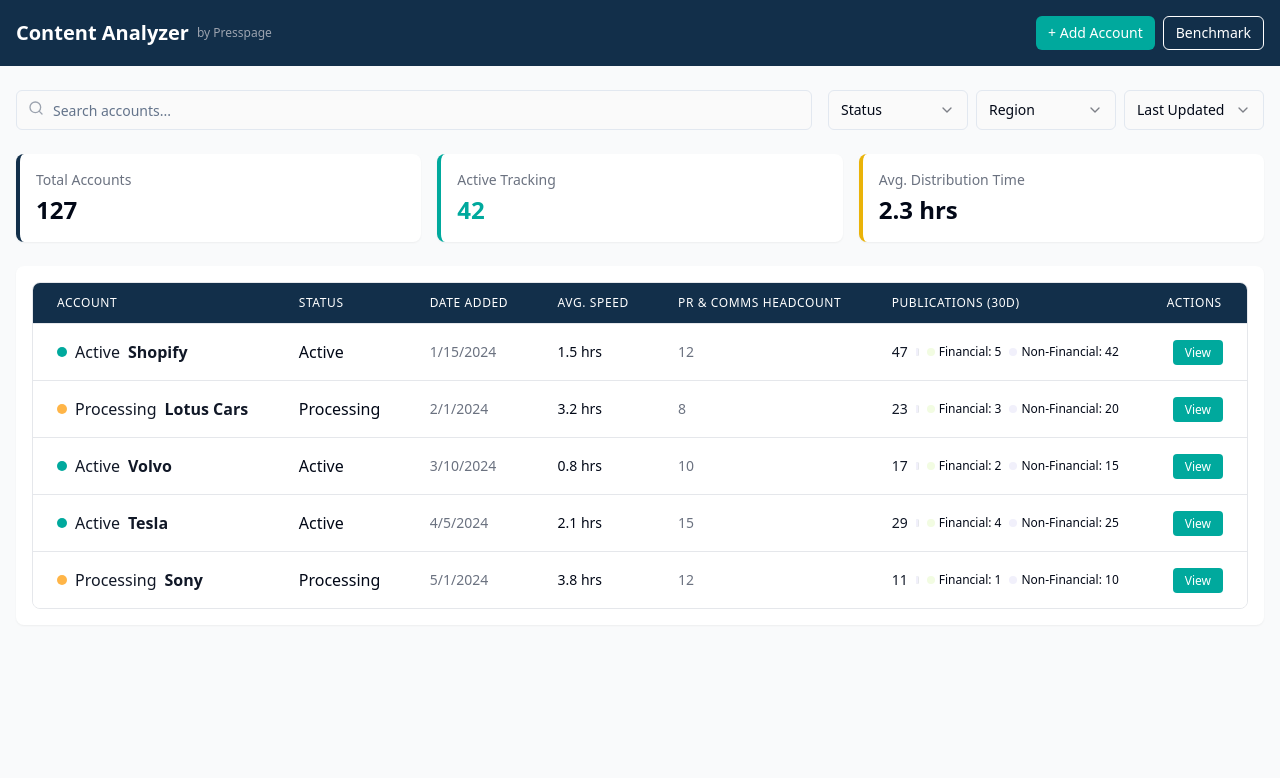
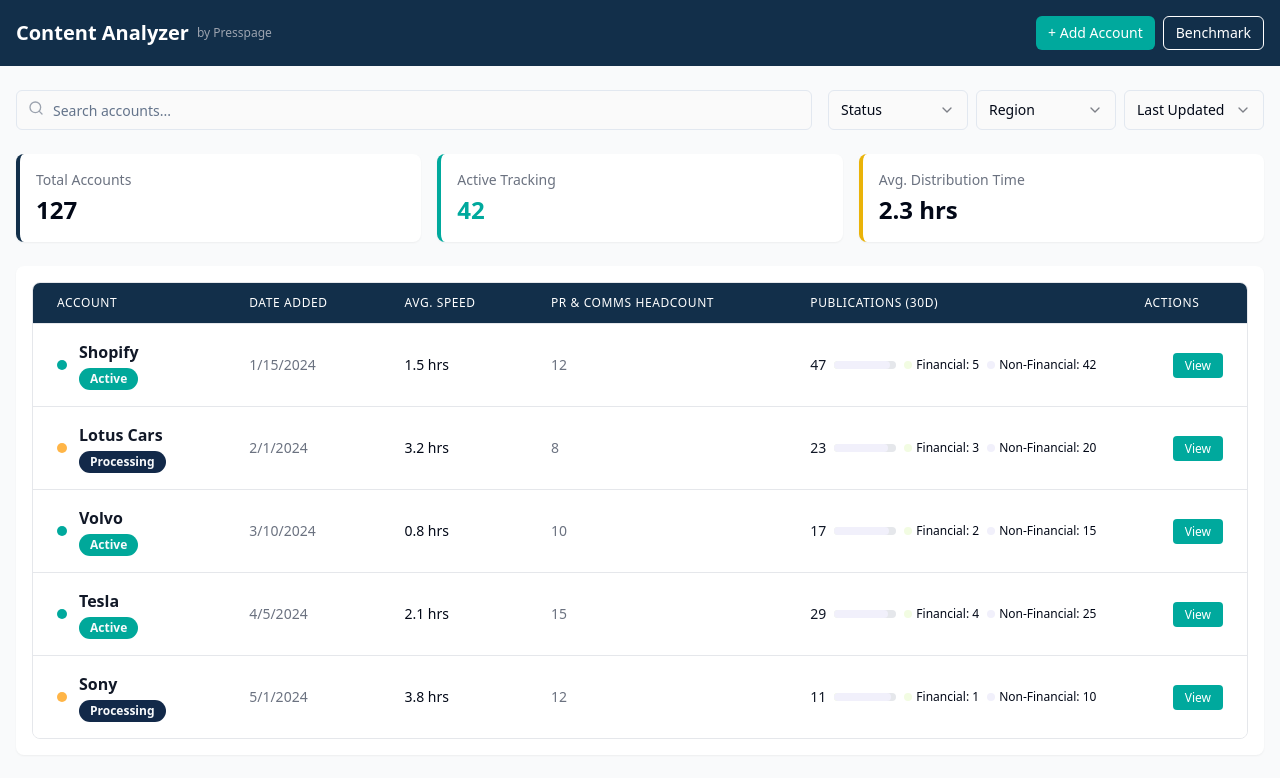
Before and after one commit to BenPlaybook/presspage-insight-pulse, a React (Vite) app: page / in a window 1280 px wide. Shown: the top 778 px of the page. Built offline with nearby package versions, Linux system fonts and the light colour scheme.

Commit message:
Fix: Account name and status display
Refactor the AccountsTable component to display the account name and status correctly.
Remove the duplicate status display.

```diff
--- a/src/components/AccountsTable.tsx
+++ b/src/components/AccountsTable.tsx
@@ -1,8 +1,8 @@
 
 import { Link } from 'react-router-dom';
 import { Account } from '@/types/accounts';
-import { StatusIndicator } from './accounts/StatusIndicator';
 import { PublicationsDistribution } from './accounts/PublicationsDistribution';
+import { Badge } from '@/components/ui/badge';
 import { AccountsTableHeader } from './accounts/AccountsTableHeader';
 
 const accounts: Account[] = [
@@ -118,12 +118,26 @@ export const AccountsTable = () => {
             <tr key={account.id} className="hover:bg-gray-50">
               <td className="px-6 py-4 whitespace-nowrap">
                 <div className="flex items-center">
-                  <StatusIndicator status={account.status} />
-                  <span className="ml-2 font-semibold text-gray-900">{account.name}</span>
+                  <div className="flex-shrink-0 mr-3">
+                    <div
+                      className="h-2.5 w-2.5 rounded-full"
+                      style={{
+                        backgroundColor: account.status === 'Active'
+                          ? '#00A99D'
+                          : '#FFB547'
+                      }}
+                    />
+                  </div>
+                  <div className="flex flex-col">
+                    <span className="font-semibold text-gray-900">{account.name}</span>
+                    <Badge
+                      variant={account.status === 'Active' ? 'default' : 'secondary'}
+                      className="w-fit mt-1"
+                    >
+                      {account.status}
+                    </Badge>
+                  </div>
                 </div>
-              </td>
-              <td className="px-6 py-4 whitespace-nowrap">
-                <span className={`status-${account.status.toLowerCase()}`}>{account.status}</span>
               </td>
               <td className="px-6 py-4 whitespace-nowrap text-sm text-gray-500">
                 {new Date(account.dateAdded).toLocaleDateString()}
--- a/src/components/accounts/AccountsTableHeader.tsx
+++ b/src/components/accounts/AccountsTableHeader.tsx
@@ -4,9 +4,6 @@ export const AccountsTableHeader = () => (
     <tr>
       <th scope="col" className="px-6 py-3 text-left text-xs font-medium uppercase tracking-wider">
         Account
-      </th>
-      <th scope="col" className="px-6 py-3 text-left text-xs font-medium uppercase tracking-wider">
-        Status
       </th>
       <th scope="col" className="px-6 py-3 text-left text-xs font-medium uppercase tracking-wider">
         Date Added
```
